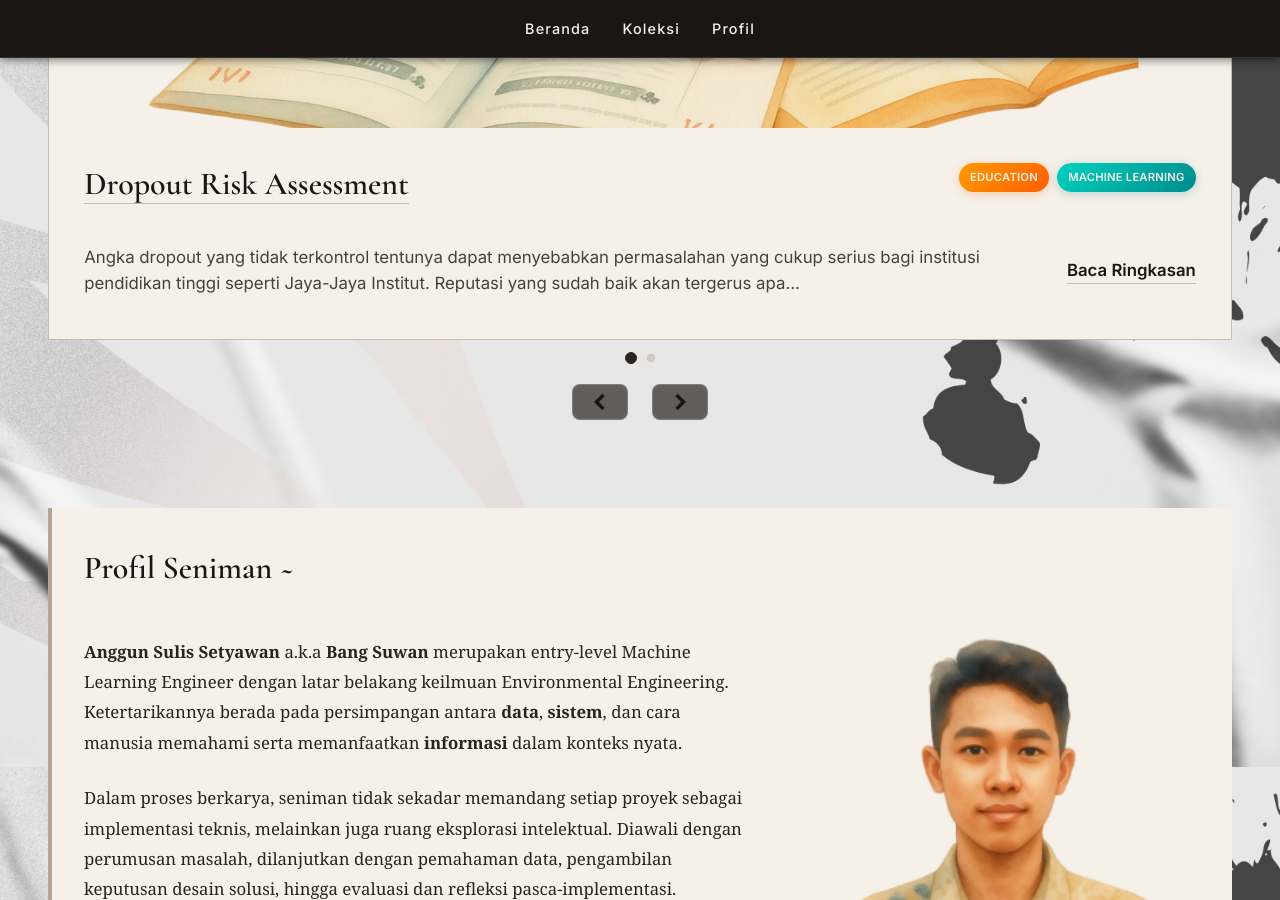
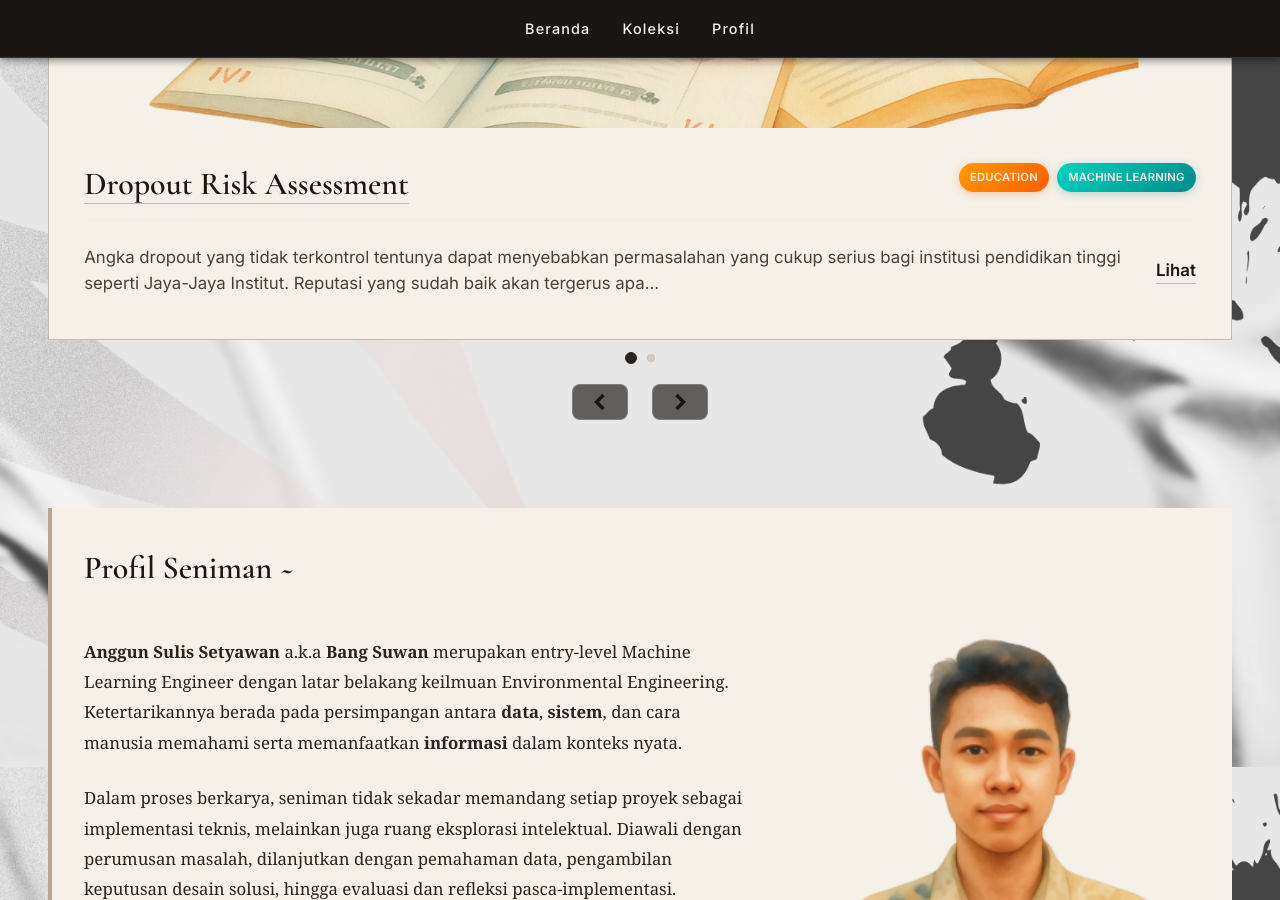
Before and after one commit to Sulbae/Sulbae.github.io, a Jekyll site: the page built from index.md, in a window 1280 px wide and 900 px high, scrolled down 1033 px. Built offline with Jekyll 4.4.1, drawn with Linux system fonts in a browser that asks for light colours.

Commit message:
Change summary text from 'Baca Ringkasan' to 'Lihat'

```diff
--- a/index.md
+++ b/index.md
@@ -65,7 +65,7 @@ permalink: /
               <summary class="summary-toggle">
                 <!--Teks Preview-->
                 <span class="summary-text" itemprop="description">{{ project.summary | truncate: 200 }}</span>
-                <span class="action-read">Baca Ringkasan</span>
+                <span class="action-read">Lihat</span>
               </summary>
               <!--Full Summary-->
               <div class="summary-content">
```
